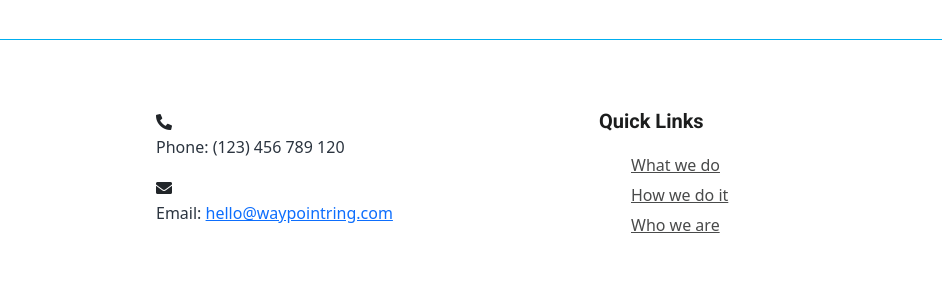
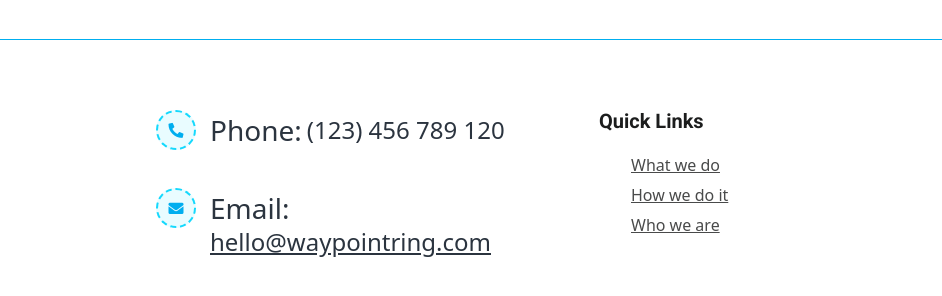
Before and after one commit to developerTajul/Waypoint-Engineering, a website with bundled scripts: page index.html in a window 1280 px wide. Shown: the part 2840-3136 px from the top of the page, 338-1280 px from the left. Built offline with nearby package versions, Linux system fonts and the light colour scheme.

Commit message:
fixed" ;

```diff
--- a/assets/scss/_about-us.scss
+++ b/assets/scss/_about-us.scss
@@ -45,7 +45,6 @@
 
 /* Extra small Device. */
 @media (max-width: 767px) {
-	/** about-us **/
 	.about-area {
 		padding: 40px 0;
 	}
--- a/assets/scss/main.scss
+++ b/assets/scss/main.scss
@@ -18,5 +18,6 @@
 @import 'heading';
 @import 'about-us';
 @import 'services';
+@import 'contact';
 @import 'widgets';
 @import 'footer';
```
Also changed, not shown: css/style.css, 1 other file.
